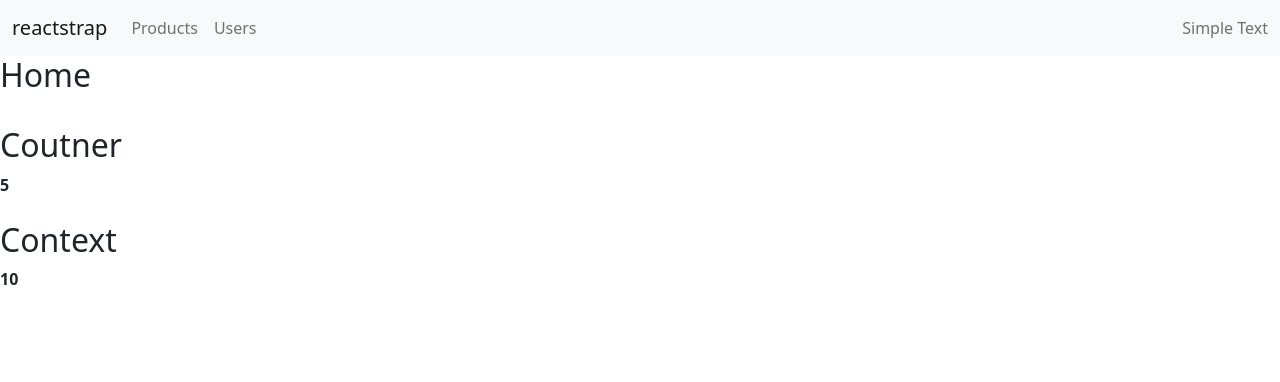
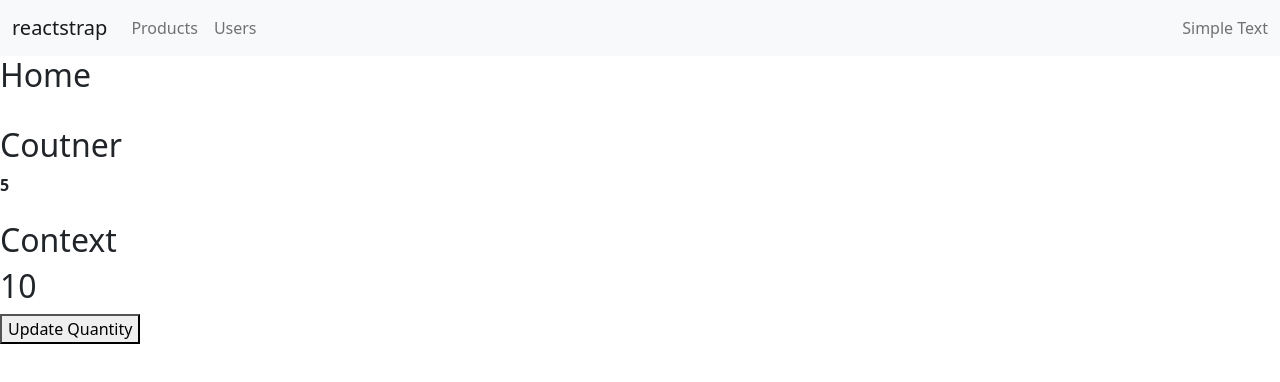
Before and after one commit to tomncoin/hello-reactjs, a React (Create React App) app in the folder app-demo/: page / in a window 1280 px wide. Shown: the top 382 px of the page. Built offline with nearby package versions, Linux system fonts and the light colour scheme.

Commit message:
use Context for add to Cart (p4) with event

```diff
--- a/app-demo/src/App.js
+++ b/app-demo/src/App.js
@@ -57,7 +57,10 @@ function Home() {
     <CartProvider>
       <CartContext.Consumer>
         {
-          ({quantity})=><strong>{quantity}</strong>
+          ({quantity, updateQuantity})=><div>
+            <h2>{quantity}</h2>
+            <button onClick={updateQuantity}>Update Quantity</button>
+          </div>
         }
       </CartContext.Consumer>
     </CartProvider>
--- a/app-demo/src/contexts/CartProvider.js
+++ b/app-demo/src/contexts/CartProvider.js
@@ -6,12 +6,30 @@ export default class extends Component{
     constructor(props){
         super(props);
 
+        this.state = {
+            quantity: 10
+        };
+
+        this.updateQuantity = this.updateQuantity.bind(this);
+    }
+
+    updateQuantity(){
+        this.setState(
+            {
+                quantity: Math.random()
+            }
+        );
     }
 
     render(){
         return(
             <div>
-                <CartContext.Provider value={{quantity: 10}}>
+                <CartContext.Provider value={
+                   {
+                       quantity: this.state.quantity,
+                       updateQuantity: this.updateQuantity
+                   }
+                }>
                     {
                         this.props.children
                     }
```
